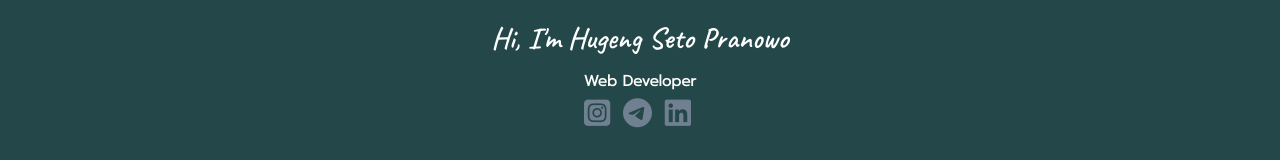
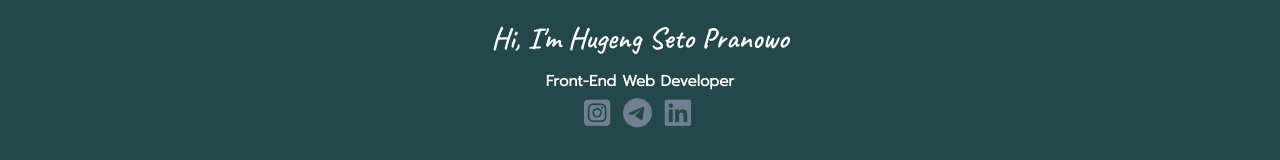
Before and after one commit to hugengsetopranowo/hugengsetopranowo.github.io, a plain HTML site: page index.html in a window 1280 px wide. Shown: the part 411-571 px from the top of the page. Drawn offline with Linux system fonts and the light colour scheme; a web font is replaced by a local one.

Commit message:
Update index.html
change web developer to front-end

```diff
--- a/index.html
+++ b/index.html
@@ -31,7 +31,7 @@
     <!--bagian perkenalan diri-->
     <label class="fotoku">
       <img src="asset/foto/hugeng.jpg">
-      <p>Hi, I'm Hugeng Seto Pranowo <br><span>Web Developer</span></p>
+      <p>Hi, I'm Hugeng Seto Pranowo <br><span>Front-End Web Developer</span></p>
       <class class="sosmed">
       <ul>
         <li><a href="https://www.instagram.com/hoegeng_espe/" target="_blank"><i class="fab fa-instagram-square"></i></a></li>
```
